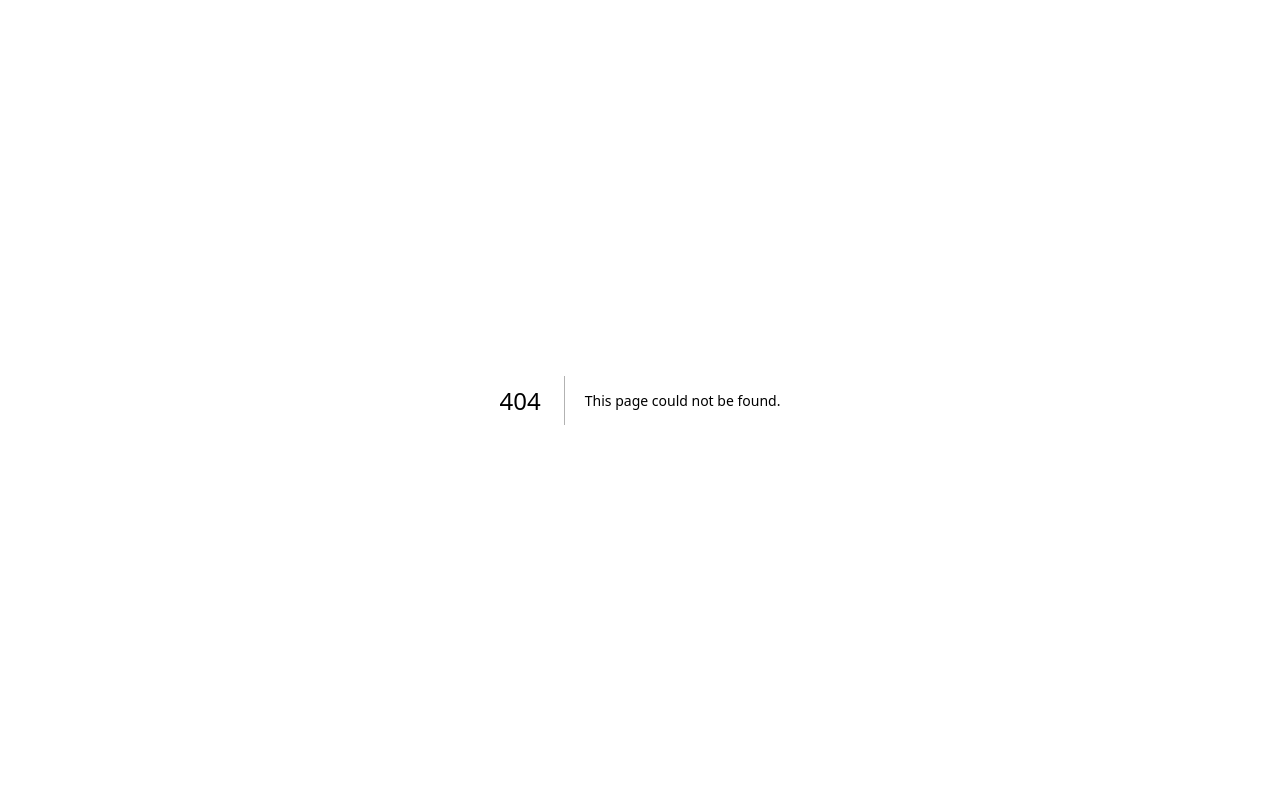
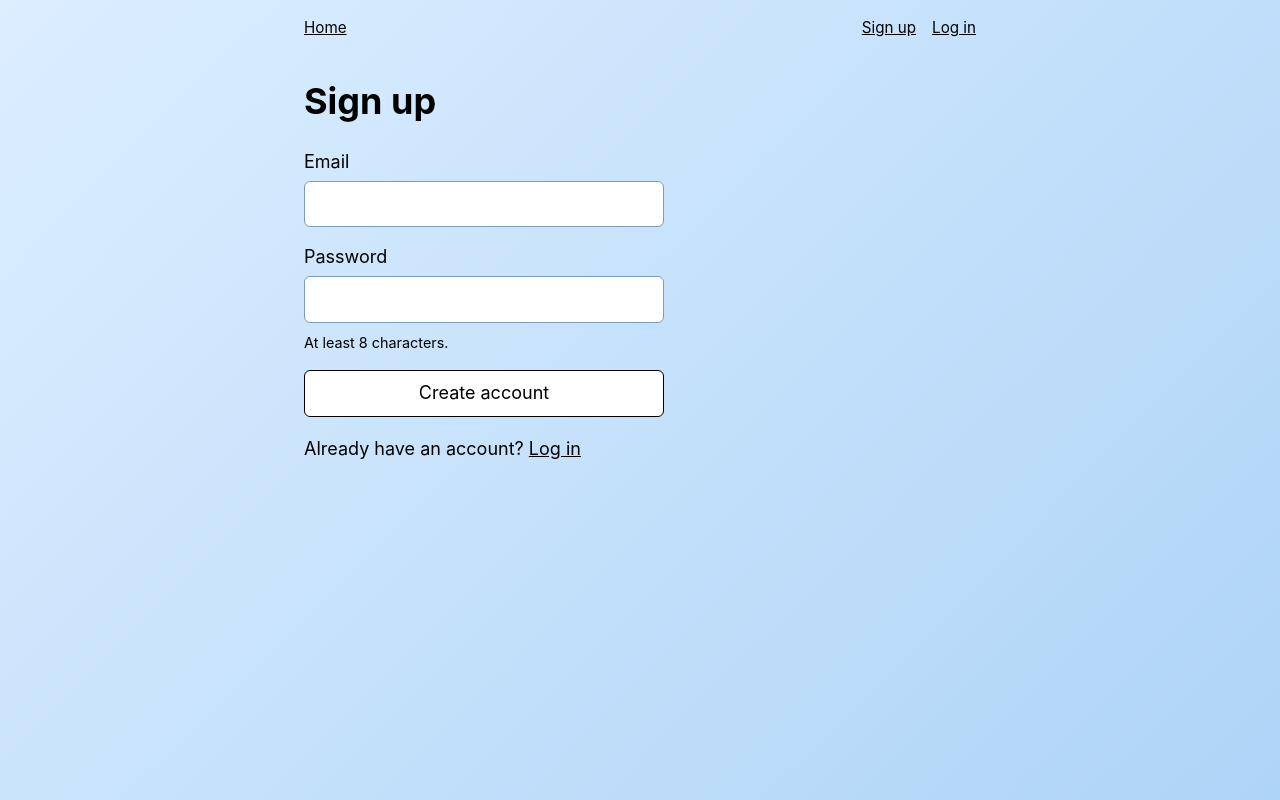
Before and after one commit to sarahszu/AI-Workshop, a Next.js app: page /signup in a window 1280 px wide. Before the commit this address had no page. Built offline with nearby package versions, Linux system fonts and the light colour scheme; no server answers.

Commit message:
Slice 1: sign up and log in with Supabase
Adds Sign up, Log in and Log out pages, a /tasks page that only
signed-in people can open, and a header showing who is signed in.

Co-Authored-By: Claude Opus 5.5 <noreply@anthropic.com>
Claude-Session: https://claude.ai/code/session_01LdGLqyN1cQWGbsFthKeu3y

```diff
--- /dev/null
+++ b/app/auth-actions.ts
@@ -0,0 +1,55 @@
+"use server";
+
+import { redirect } from "next/navigation";
+import { createClient } from "./supabase-server";
+
+// What the Sign up and Log in forms show when something goes wrong.
+export type FormState = { error: string | null };
+
+export async function signUp(
+  _prev: FormState,
+  formData: FormData
+): Promise<FormState> {
+  const email = String(formData.get("email") ?? "").trim();
+  const password = String(formData.get("password") ?? "");
+
+  if (!email) return { error: "Enter your email." };
+  if (password.length < 8) {
+    return { error: "Password must be at least 8 characters." };
+  }
+
+  const supabase = await createClient();
+  const { error } = await supabase.auth.signUp({ email, password });
+
+  if (error) {
+    if (error.code === "user_already_exists" || error.code === "email_exists") {
+      return { error: "An account with that email already exists. Log in instead." };
+    }
+    return { error: "Could not create the account. Please try again." };
+  }
+
+  redirect("/tasks");
+}
+
+export async function logIn(
+  _prev: FormState,
+  formData: FormData
+): Promise<FormState> {
+  const email = String(formData.get("email") ?? "").trim();
+  const password = String(formData.get("password") ?? "");
+
+  const supabase = await createClient();
+  const { error } = await supabase.auth.signInWithPassword({ email, password });
+
+  if (error) {
+    return { error: "Wrong email or password" };
+  }
+
+  redirect("/tasks");
+}
+
+export async function logOut() {
+  const supabase = await createClient();
+  await supabase.auth.signOut();
+  redirect("/login");
+}
--- /dev/null
+++ b/app/auth-form.tsx
@@ -0,0 +1,45 @@
+"use client";
+
+import { useActionState } from "react";
+import type { FormState } from "./auth-actions";
+
+// The email + password form shared by the Sign up and Log in pages.
+export default function AuthForm({
+  action,
+  buttonLabel,
+  passwordHint,
+}: {
+  action: (prev: FormState, formData: FormData) => Promise<FormState>;
+  buttonLabel: string;
+  passwordHint?: string;
+}) {
+  const [state, formAction, pending] = useActionState(action, { error: null });
+
+  return (
+    <form action={formAction} className="auth-form">
+      <label>
+        Email
+        <input type="email" name="email" required autoComplete="email" />
+      </label>
+      <label>
+        Password
+        <input
+          type="password"
+          name="password"
+          required
+          minLength={passwordHint ? 8 : undefined}
+          autoComplete={passwordHint ? "new-password" : "current-password"}
+        />
+      </label>
+      {passwordHint && <p className="hint">{passwordHint}</p>}
+      {state.error && (
+        <p className="form-error" role="alert">
+          {state.error}
+        </p>
+      )}
+      <button type="submit" disabled={pending}>
+        {pending ? "Please wait…" : buttonLabel}
+      </button>
+    </form>
+  );
+}
--- a/app/globals.css
+++ b/app/globals.css
@@ -119,3 +119,73 @@ section h2 {
     padding: 0 1.25rem 2rem;
   }
 }
+
+/* Top bar with sign-in links */
+.site-header {
+  display: flex;
+  justify-content: space-between;
+  align-items: center;
+  flex-wrap: wrap;
+  gap: 0.75rem;
+  max-width: var(--max-width);
+  margin: 0 auto;
+  padding: 1rem 1.5rem;
+  font-size: 0.95rem;
+}
+
+.site-header-right {
+  display: flex;
+  align-items: center;
+  flex-wrap: wrap;
+  gap: 1rem;
+}
+
+.site-header form {
+  margin: 0;
+}
+
+/* Sign up and Log in forms */
+.auth-form {
+  display: flex;
+  flex-direction: column;
+  gap: 1rem;
+  max-width: 360px;
+}
+
+.auth-form label {
+  display: flex;
+  flex-direction: column;
+  gap: 0.25rem;
+}
+
+.auth-form input {
+  font: inherit;
+  padding: 0.5rem;
+  border: 1px solid #7a9cc0;
+  border-radius: 6px;
+}
+
+.auth-form .hint {
+  margin: -0.5rem 0 0;
+  font-size: 0.9rem;
+}
+
+.form-error {
+  margin: 0;
+  color: #a40000;
+  font-weight: 600;
+}
+
+button {
+  font: inherit;
+  padding: 0.5rem 1rem;
+  border: 1px solid #000000;
+  border-radius: 6px;
+  background: #ffffff;
+  cursor: pointer;
+}
+
+button:disabled {
+  cursor: wait;
+  opacity: 0.6;
+}
--- a/app/layout.tsx
+++ b/app/layout.tsx
@@ -1,5 +1,6 @@
 import type { Metadata } from "next";
 import "./globals.css";
+import SiteHeader from "./site-header";
 
 export const metadata: Metadata = {
   title: "Sarah Szu",
@@ -13,7 +14,10 @@ export default function RootLayout({
 }>) {
   return (
     <html lang="en">
-      <body>{children}</body>
+      <body>
+        <SiteHeader />
+        {children}
+      </body>
     </html>
   );
 }
--- /dev/null
+++ b/app/signup/page.tsx
@@ -0,0 +1,19 @@
+import Link from "next/link";
+import { signUp } from "../auth-actions";
+import AuthForm from "../auth-form";
+
+export default function SignUpPage() {
+  return (
+    <main>
+      <h1>Sign up</h1>
+      <AuthForm
+        action={signUp}
+        buttonLabel="Create account"
+        passwordHint="At least 8 characters."
+      />
+      <p>
+        Already have an account? <Link href="/login">Log in</Link>
+      </p>
+    </main>
+  );
+}
--- /dev/null
+++ b/app/site-header.tsx
@@ -0,0 +1,32 @@
+import Link from "next/link";
+import { logOut } from "./auth-actions";
+import { createClient } from "./supabase-server";
+
+// The bar at the top of every page. Signed out: Sign up and Log in links.
+// Signed in: "Signed in as <email>" and a Log out button.
+export default async function SiteHeader() {
+  const supabase = await createClient();
+  const {
+    data: { user },
+  } = await supabase.auth.getUser();
+
+  return (
+    <nav className="site-header">
+      <Link href="/">Home</Link>
+      {user ? (
+        <div className="site-header-right">
+          <Link href="/tasks">Tasks</Link>
+          <span>Signed in as {user.email}</span>
+          <form action={logOut}>
+            <button type="submit">Log out</button>
+          </form>
+        </div>
+      ) : (
+        <div className="site-header-right">
+          <Link href="/signup">Sign up</Link>
+          <Link href="/login">Log in</Link>
+        </div>
+      )}
+    </nav>
+  );
+}
--- /dev/null
+++ b/app/supabase-server.ts
@@ -0,0 +1,31 @@
+import { createServerClient } from "@supabase/ssr";
+import { cookies } from "next/headers";
+
+// Makes a Supabase connection for code that runs on the server (pages and
+// form actions). It reads and writes the sign-in cookies so Supabase knows
+// who is signed in.
+export async function createClient() {
+  const cookieStore = await cookies();
+
+  return createServerClient(
+    process.env.NEXT_PUBLIC_SUPABASE_URL!,
+    process.env.NEXT_PUBLIC_SUPABASE_PUBLISHABLE_KEY!,
+    {
+      cookies: {
+        getAll() {
+          return cookieStore.getAll();
+        },
+        setAll(cookiesToSet) {
+          try {
+            cookiesToSet.forEach(({ name, value, options }) =>
+              cookieStore.set(name, value, options)
+            );
+          } catch {
+            // Pages are not allowed to set cookies. That is fine: the
+            // middleware keeps the sign-in cookies fresh instead.
+          }
+        },
+      },
+    }
+  );
+}
--- a/package.json
+++ b/package.json
@@ -9,14 +9,16 @@
     "lint": "next lint"
   },
   "dependencies": {
+    "@supabase/ssr": "^0.12.7",
+    "@supabase/supabase-js": "^2.117.2",
     "next": "^15.0.0",
     "react": "^19.0.0",
     "react-dom": "^19.0.0"
   },
   "devDependencies": {
-    "typescript": "^5.6.0",
     "@types/node": "^22.0.0",
     "@types/react": "^19.0.0",
-    "@types/react-dom": "^19.0.0"
+    "@types/react-dom": "^19.0.0",
+    "typescript": "^5.6.0"
   }
 }
```
Also changed, not shown: app/login/page.tsx (added, +15 -0 lines), app/tasks/page.tsx (added, +20 -0 lines), middleware.ts (added, +52 -0 lines), 1 other file (tests, documents, lock files or other folders).
